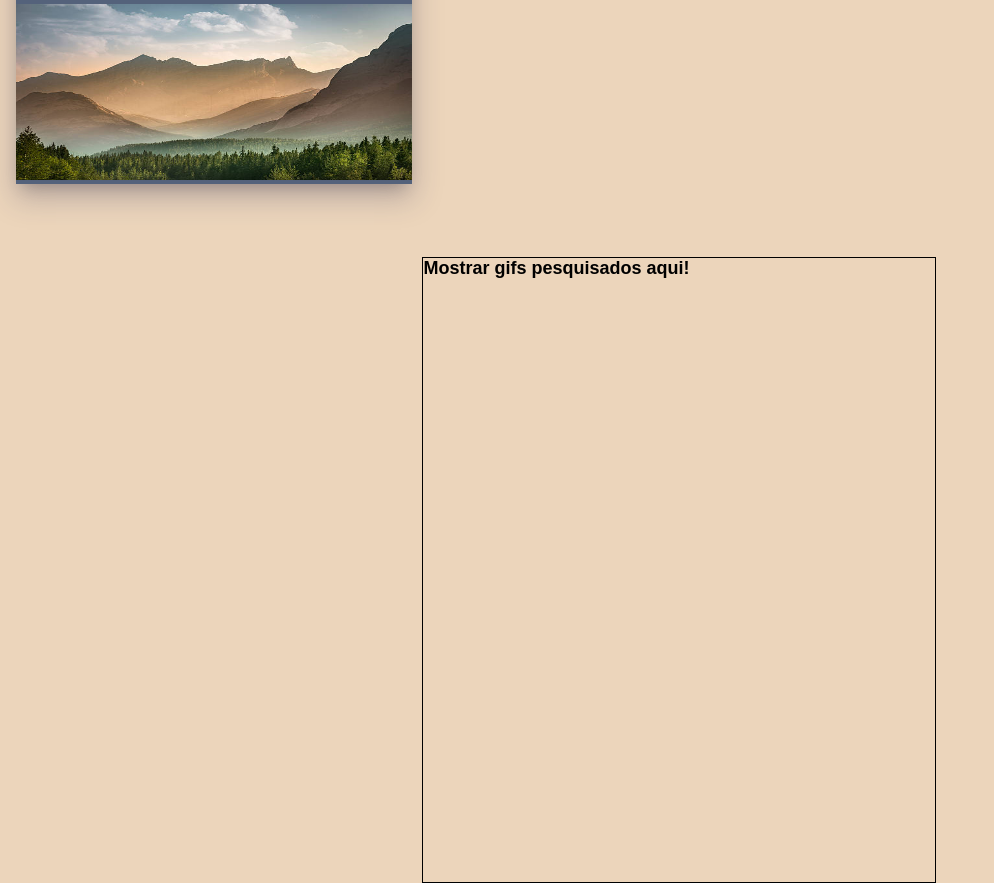
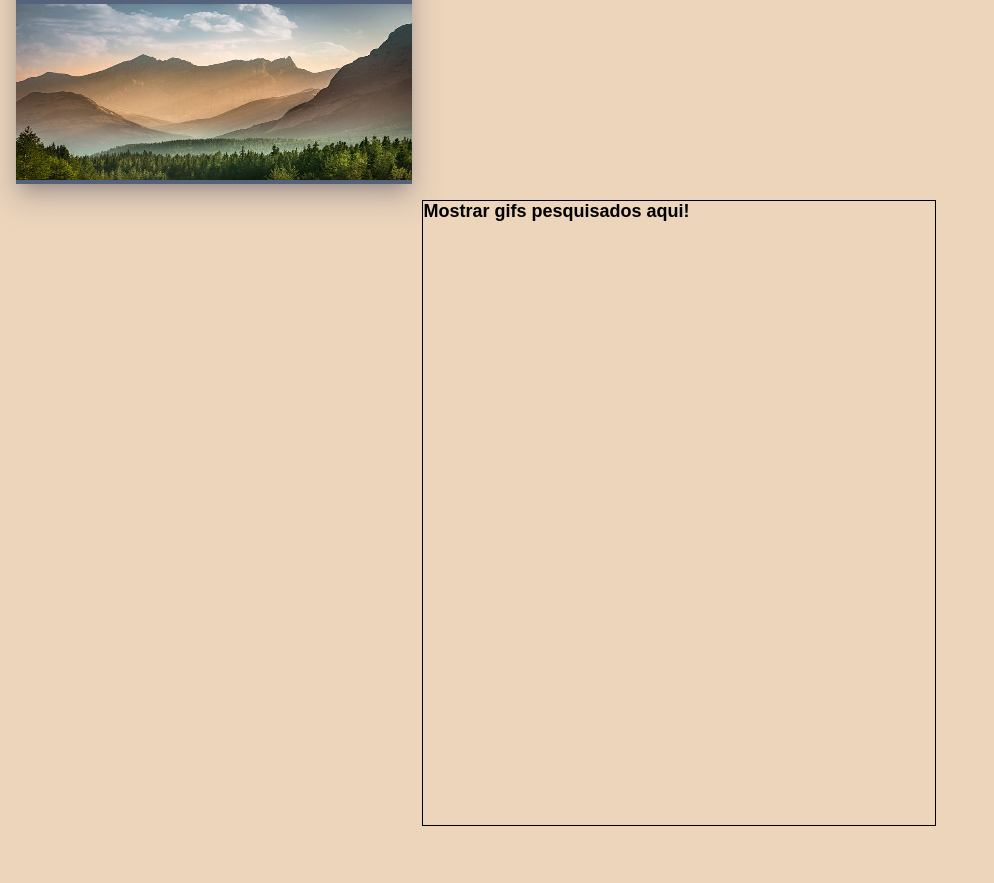
Before and after one commit to anepaz/js-project, a PHP site: page / in a window 1280 px wide. Shown: the part 477-1360 px from the top of the page, without its empty margins (0-994 px from the left). After the commit the page ends 1303 px from the top, so only its background shows below. Run offline with PHP 8.4, Linux system fonts and the light colour scheme.

Commit message:
adjust gif results css properties

```diff
--- a/style.css
+++ b/style.css
@@ -316,9 +316,7 @@ input[type='search'] {
     justify-content: center;
     border: 1px solid black;
     float: bottom;
-    bottom: 0;
-    position: absolute;
-    margin-bottom: -35em;
+    position: relative;
     margin-left: 26.4em;
   }
 
```
